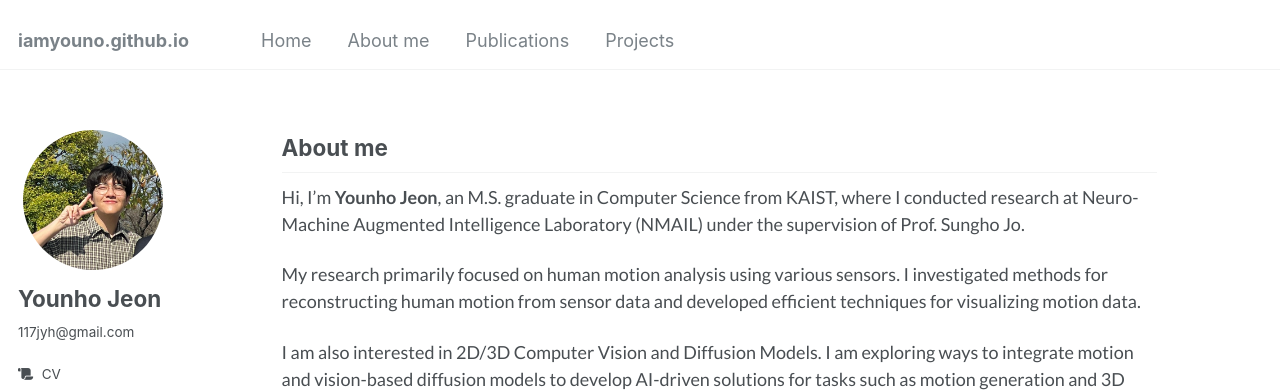
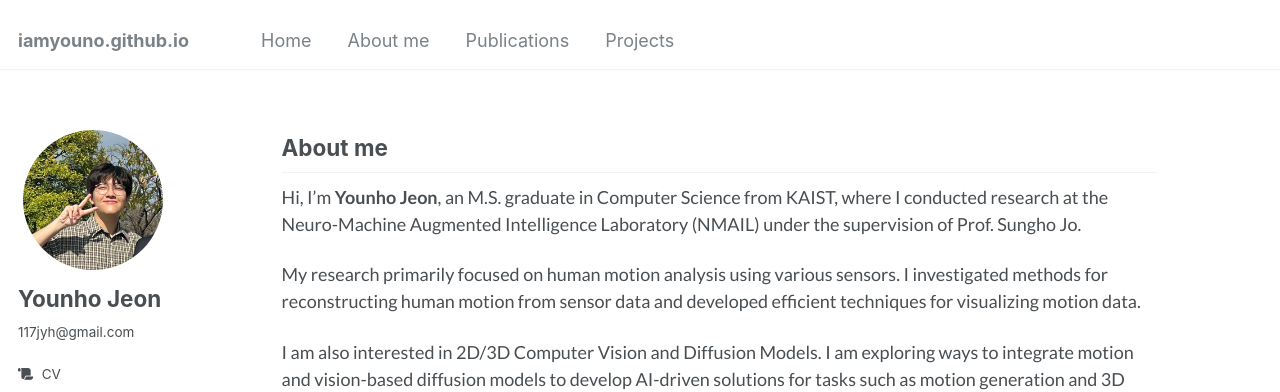
Before and after one commit to iamyouno/iamyouno.github.io, a Jekyll site: the page built from _pages/about.md, in a window 1280 px wide and 1400 px high. Shown: the top 392 px of the window. Built offline with Jekyll 4.4.1, drawn with Linux system fonts in a browser that asks for light colours; some of the changed text lies outside the part shown.

Commit message:
Update: cv

```diff
--- a/_includes/author-profile.html
+++ b/_includes/author-profile.html
@@ -24,7 +24,7 @@
     <button class="btn btn--inverse">Follow</button>
     <ul class="author__urls social-icons">
       <!-- Font Awesome icons / Biographic information  -->
-      <li><a href="{{ base_path }}/files/paper1.pdf"><i class="fas fa-fw fa-scroll icon-pad-right" aria-hidden="true"></i>CV</a></li>
+      <li><a href="{{ base_path }}/files/cv_YounhoJeon.pdf"><i class="fas fa-fw fa-scroll icon-pad-right" aria-hidden="true"></i>CV</a></li>
 
       {% if author.location %}
         <li class="author__desktop"><i class="fa-solid fa-location-dot icon-pad-right" aria-hidden="true"></i>{{ author.location }}</li>
--- a/_includes/projects_list.html
+++ b/_includes/projects_list.html
@@ -66,7 +66,7 @@
         </a></h3>
         <div style="height: 15px;"></div>
         <p style="font-size: 15px; color: #666666;">
-          Keywords: Sequence Prediction, Sketch Stroke Generation,
+          Keywords: Sequence Prediction, Sketch Stroke Generation
         </p>
       </div>
     </div>
--- a/_pages/about.md
+++ b/_pages/about.md
@@ -9,8 +9,7 @@ redirect_from:
 ---
 
 <h2 id="aboutme">About me</h2>
-Hi, I'm **Younho Jeon**, an M.S. graduate in Computer Science from KAIST, where I conducted research at Neuro-Machine
-Augmented Intelligence Laboratory (NMAIL) under the supervision of Prof. Sungho Jo.
+Hi, I'm **Younho Jeon**, an M.S. graduate in Computer Science from KAIST, where I conducted research at the Neuro-Machine Augmented Intelligence Laboratory (NMAIL) under the supervision of Prof. Sungho Jo.
 
 My research primarily focused on human motion analysis using various sensors. I investigated methods for reconstructing human motion from sensor data and developed efficient techniques for visualizing motion data.
 
```
Also changed, not shown: 1 other file.
